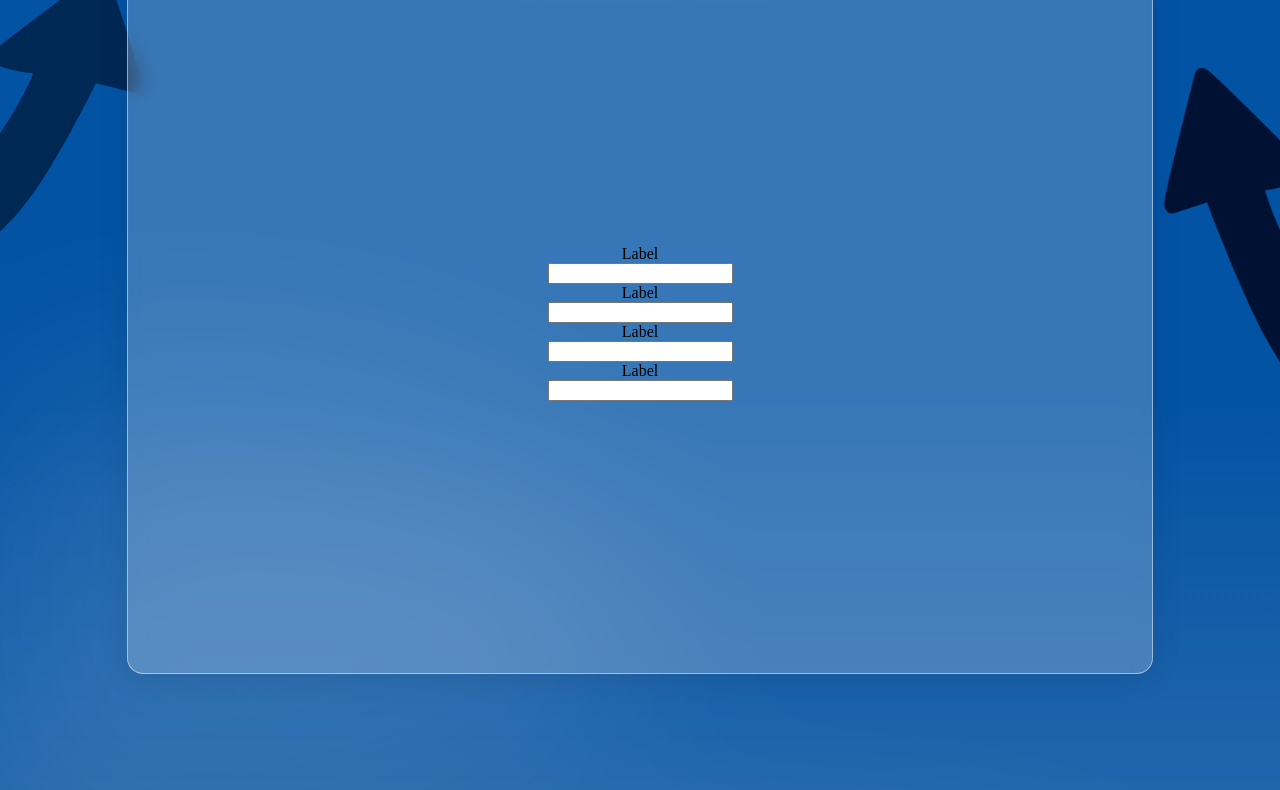
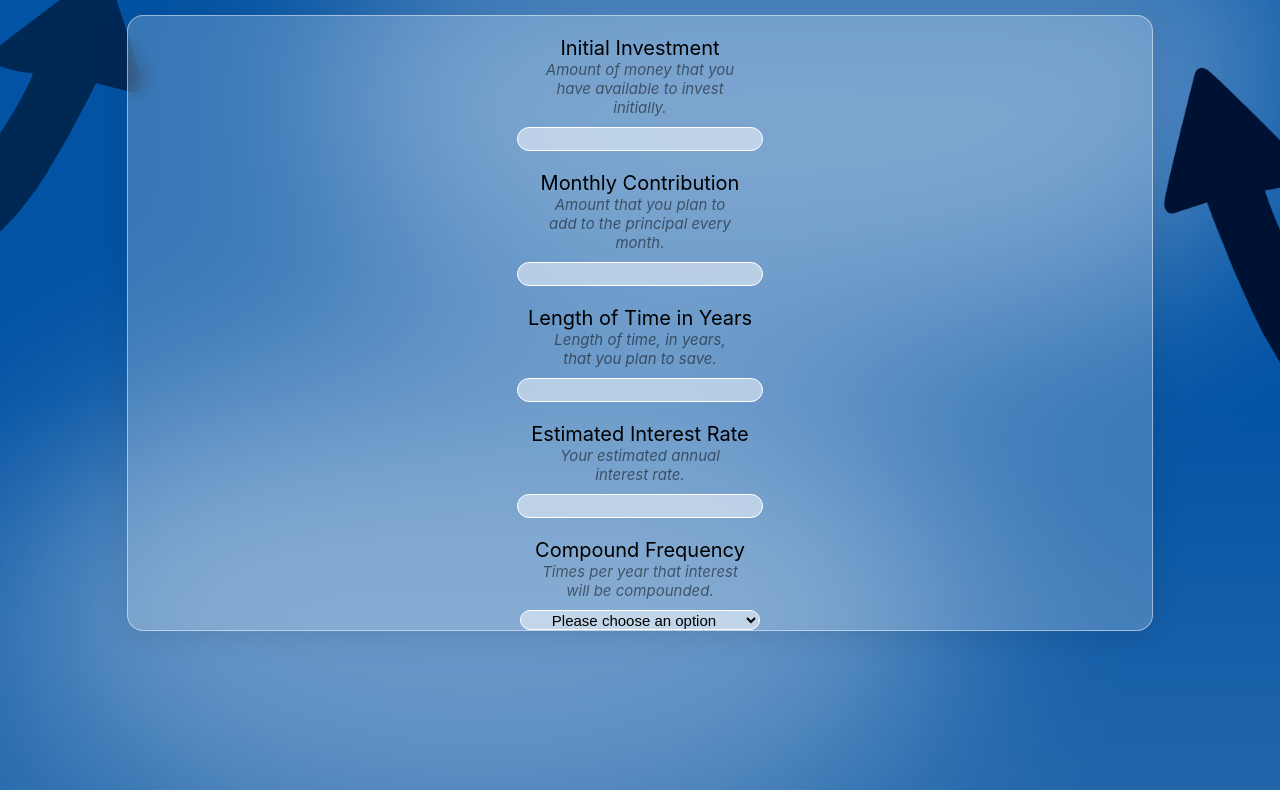
Before and after one commit to brunodandrade/GrowthLab, a plain HTML site: page index.html in a window 1280 px wide. Shown: the part 77-867 px from the top of the page. Drawn offline with Linux system fonts and the light colour scheme; a web font is replaced by a local one.

Commit message:
From Desktop

```diff
--- a/index.html
+++ b/index.html
@@ -41,23 +41,45 @@
         <div id="logoSentence">THE COMPOUND INTEREST CALCULATOR</div>
       </div>
       <div id="input">
-        <div id="inputContainer">
-          <div class="inputContainerWLabel">
-            <div class="inputLabel">Label</div>
-            <div class="inputBox"><input type="number" /></div>
+        <div class="inputContainer">
+          <div class="inputTitle">Initial Investment</div>
+          <div class="inputSubTitle">
+            Amount of money that you have available to invest initially.
           </div>
-          <div class="inputContainerWLabel">
-            <div class="inputLabel">Label</div>
-            <div class="inputBox"><input type="number" /></div>
+          <input class="inputText" type="number" />
+        </div>
+        <div class="inputContainer">
+          <div class="inputTitle">Monthly Contribution</div>
+          <div class="inputSubTitle">
+            Amount that you plan to add to the principal every month.
           </div>
-          <div class="inputContainerWLabel">
-            <div class="inputLabel">Label</div>
-            <div class="inputBox"><input type="number" /></div>
+          <input class="inputText" type="number" />
+        </div>
+        <div class="inputContainer">
+          <div class="inputTitle">Length of Time in Years</div>
+          <div class="inputSubTitle">
+            Length of time, in years, that you plan to save.
           </div>
-          <div class="inputContainerWLabel">
-            <div class="inputLabel">Label</div>
-            <div class="inputBox"><input type="number" /></div>
+          <input class="inputText" type="number" />
+        </div>
+        <div class="inputContainer">
+          <div class="inputTitle">Estimated Interest Rate</div>
+          <div class="inputSubTitle">Your estimated annual interest rate.</div>
+          <input class="inputText" type="number" />
+        </div>
+        <div class="inputContainer">
+          <div class="inputTitle">Compound Frequency</div>
+          <div class="inputSubTitle">
+            Times per year that interest will be compounded.
           </div>
+          <select name="compoundFreq" class="inputText">
+            <option value="">Please choose an option</option>
+            <option value="">Annually</option>
+            <option value="">Semiannually</option>
+            <option value="">Quarterly</option>
+            <option value="">Monthly</option>
+            <option value="">Daily</option>
+          </select>
         </div>
       </div>
     </div>
--- a/styles/background.css
+++ b/styles/background.css
@@ -36,7 +36,7 @@
   position: absolute;
   top: 0;
   filter: blur(100px);
-  opacity: 0.1;
+  opacity: 0.35;
   z-index: 1;
 }
 
@@ -51,6 +51,7 @@
 .b1 {
   position: absolute;
   animation: bubble 10s infinite linear;
+  animation-delay: -5s;
   transform: scale(3);
 }
 
@@ -58,18 +59,24 @@
   position: absolute;
   left: 25%;
   animation: bubble 30s infinite linear;
+  animation-delay: -10s;
+
   transform: scale(3);
 }
 .b3 {
   position: absolute;
   left: 50%;
   animation: bubble 20s infinite linear;
+  animation-delay: -10s;
+
   transform: scale(3);
 }
 .b4 {
   position: absolute;
   left: 75%;
   animation: bubble 40s infinite linear;
+  animation-delay: -30s;
+
   transform: scale(3);
 }
 @keyframes bubble {
--- a/styles/inputContainer.css
+++ b/styles/inputContainer.css
@@ -1,6 +1,6 @@
-#inputContainer {
+#input {
   position: absolute;
-  height: 700px;
+  height: max-content;
   width: 80%;
   top: 50%;
   left: 50%;
@@ -12,15 +12,49 @@
   backdrop-filter: blur(9.5px);
   -webkit-backdrop-filter: blur(9.5px);
   border: 1px solid rgba(255, 255, 255, 0.47);
+  overflow: hidden;
+  display: flex;
+  flex-direction: column;
+  align-items: center;
+  font-family: SFProDisplay, sans-serif;
+}
+
+.inputContainer {
+  width: 400px;
+  height: max-content;
   display: flex;
   flex-direction: column;
   align-items: center;
   justify-content: center;
+  margin-top: 20px;
 }
 
-.inputContainerWLabel {
+.inputTitle {
+  font-size: 20px;
+}
+
+.inputSubTitle {
+  font-size: 15px;
+  opacity: 0.5;
+  margin-bottom: 10px;
+  width: 200px;
+  height: max-content;
   display: flex;
-  flex-direction: column;
-  align-items: center;
-  justify-content: center;
+  flex-wrap: wrap;
+  text-align: center;
+  font-style: italic;
 }
+
+.inputText {
+  text-align: center;
+  font-size: 15px;
+  background: rgba(255, 255, 255, 0.51);
+  border-radius: 16px;
+  border: 1px solid rgba(255, 255, 255, 1);
+  height: 20px;
+  width: 240px;
+}
+
+.inputText:focus {
+  outline: none;
+}
--- a/styles/main.css
+++ b/styles/main.css
@@ -4,15 +4,67 @@
 @import url(inputContainer.css);
 
 @font-face {
-  font-family: "DMSerif-italic";
-  src: url("../fonts/DMSerifText-Italic.ttf");
+  font-family: "SFProDisplay";
+  src: url("./fonts/SFPRODISPLAYBLACKITALIC.OTF") format("opentype");
+  font-weight: 900;
+  font-style: italic;
 }
 
 @font-face {
-  font-family: "DMSerif-Regular";
-  src: url("../fonts/DMSerifText-Regular.ttf");
+  font-family: "SFProDisplay";
+  src: url("./fonts/SFPRODISPLAYBOLD.OTF") format("opentype");
+  font-weight: 700;
+  font-style: normal;
 }
 
+@font-face {
+  font-family: "SFProDisplay";
+  src: url("./fonts/SFPRODISPLAYHEAVYITALIC.OTF") format("opentype");
+  font-weight: 800;
+  font-style: italic;
+}
+
+@font-face {
+  font-family: "SFProDisplay";
+  src: url("./fonts/SFPRODISPLAYLIGHTITALIC.OTF") format("opentype");
+  font-weight: 300;
+  font-style: italic;
+}
+
+@font-face {
+  font-family: "SFProDisplay";
+  src: url("./fonts/SFPRODISPLAYMEDIUM.OTF") format("opentype");
+  font-weight: 500;
+  font-style: normal;
+}
+
+@font-face {
+  font-family: "SFProDisplay";
+  src: url("./fonts/SFPRODISPLAYREGULAR.OTF") format("opentype");
+  font-weight: 400;
+  font-style: normal;
+}
+
+@font-face {
+  font-family: "SFProDisplay";
+  src: url("./fonts/SFPRODISPLAYSEMIBOLDITALIC.OTF") format("opentype");
+  font-weight: 600;
+  font-style: italic;
+}
+
+@font-face {
+  font-family: "SFProDisplay";
+  src: url("./fonts/SFPRODISPLAYTHINITALIC.OTF") format("opentype");
+  font-weight: 100;
+  font-style: italic;
+}
+
+@font-face {
+  font-family: "SFProDisplay";
+  src: url("./fonts/SFPRODISPLAYULTRALIGHTITALIC.OTF") format("opentype");
+  font-weight: 200;
+  font-style: italic;
+}
 * {
   margin: 0;
   overflow-x: hidden;
@@ -23,3 +75,9 @@
   --fontColorInverted: #001233;
   --bubbleColor: white;
 }
+
+input[type="number"]::-webkit-outer-spin-button,
+input[type="number"]::-webkit-inner-spin-button {
+  -webkit-appearance: none;
+  margin: 0;
+}
```
